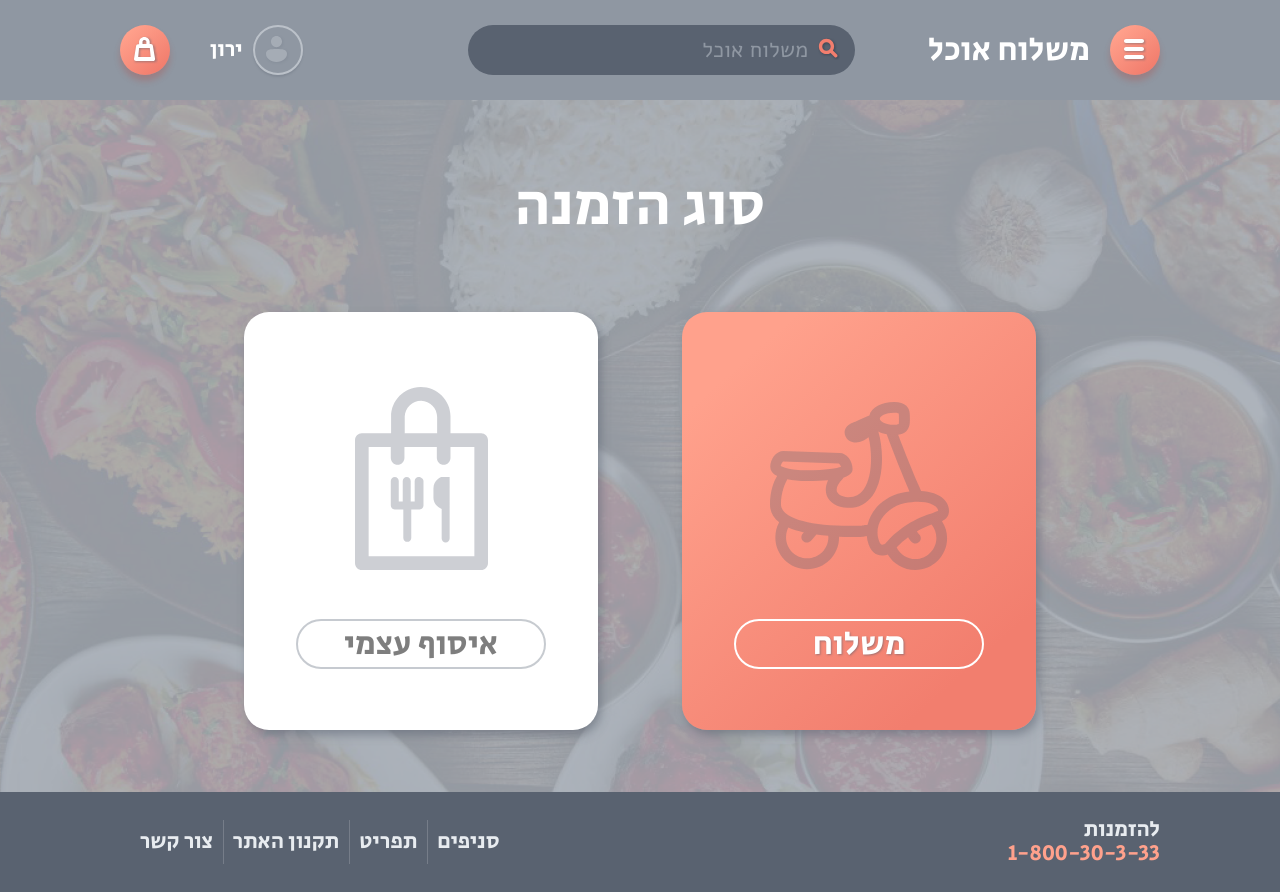
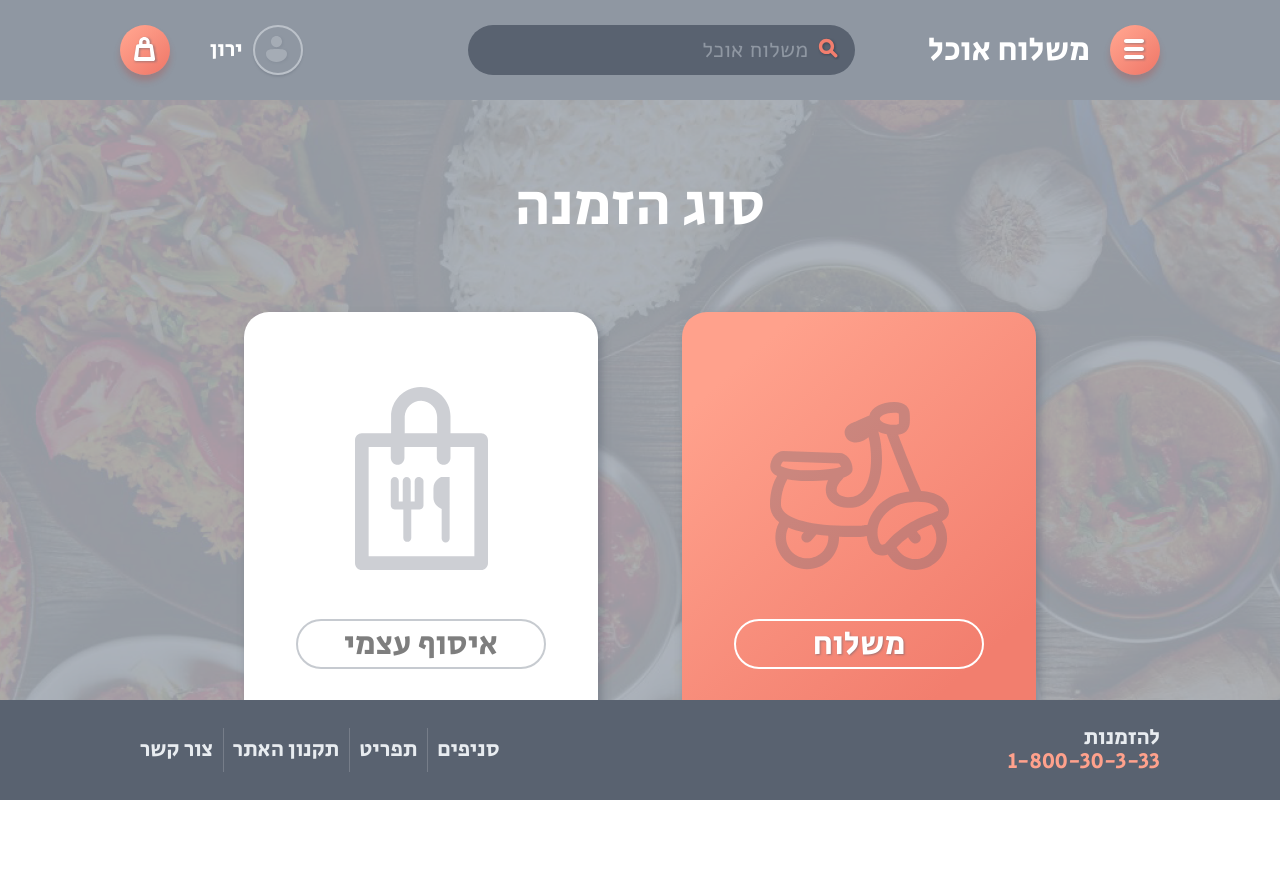
Before and after one commit to tergog/delivery-app, an Angular app: page / in a window 1280 px wide. Built offline with nearby package versions, Linux system fonts and the light colour scheme.

Commit message:
Header and Footer sticky possition added

```diff
--- a/src/app/core/components/footer/footer.component.scss
+++ b/src/app/core/components/footer/footer.component.scss
@@ -1,6 +1,8 @@
 @import "src/assets/scss/variables";
 
 :host {
+  position: sticky;
+  bottom: 0;
   display: flex;
   align-items: center;
   justify-content: space-between;
@@ -9,6 +11,7 @@
   background-color: $secondary-color;
   padding: 25px 120px;
   box-sizing: border-box;
+  z-index: 1;
 }
 
 li {
--- a/src/app/core/components/header/header.component.scss
+++ b/src/app/core/components/header/header.component.scss
@@ -1,6 +1,8 @@
 @import "src/assets/scss/variables";
 
 :host {
+  position: sticky;
+  top: 0;
   display: flex;
   align-items: center;
   width: 100%;
@@ -8,6 +10,7 @@
   background-color: $main-color;
   padding: 25px 120px;
   box-sizing: border-box;
+  z-index: 1;
 }
 
 .profile {
```
